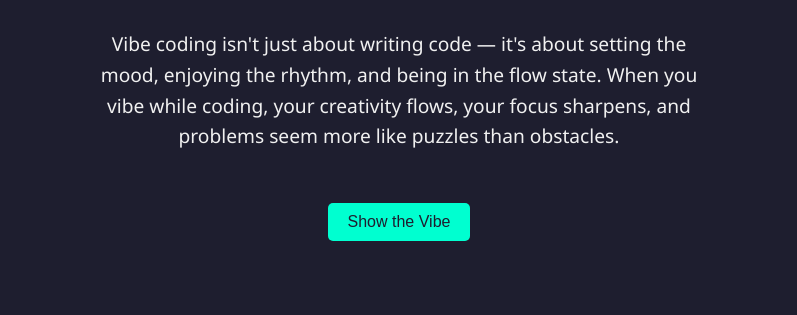
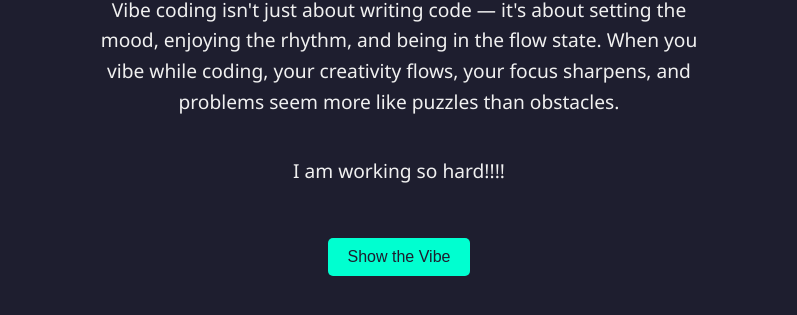
Before and after one commit to bukkia/jenkins-demo, a plain HTML site: page index.html in a window 1280 px wide. Shown: the part 335-650 px from the top of the page, without its empty margins (241-1038 px from the left). Drawn offline with Linux system fonts and the light colour scheme.

Commit message:
My second commit

```diff
--- a/index.html
+++ b/index.html
@@ -63,6 +63,8 @@
     your creativity flows, your focus sharpens, and problems seem more like puzzles
     than obstacles.
   </p>
+  <p>
+    I am working so hard!!!!</p>
 
   <button onclick="showVibe()">Show the Vibe</button>
   <p id="vibeMessage" class="vibe">🔥 Headphones on. Lo-fi beats. Full focus. Let's build something amazing. 🔥</p>
```
